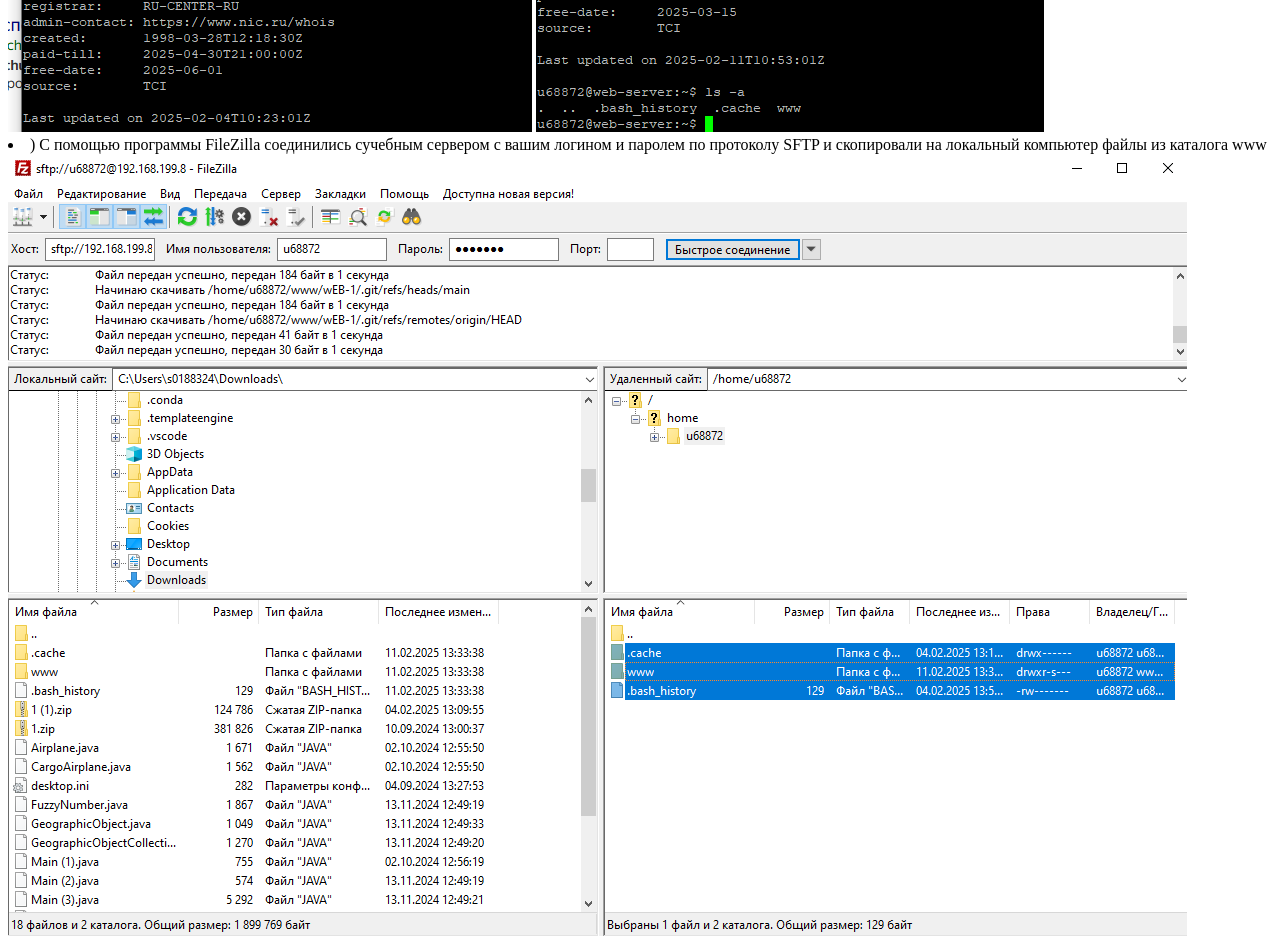
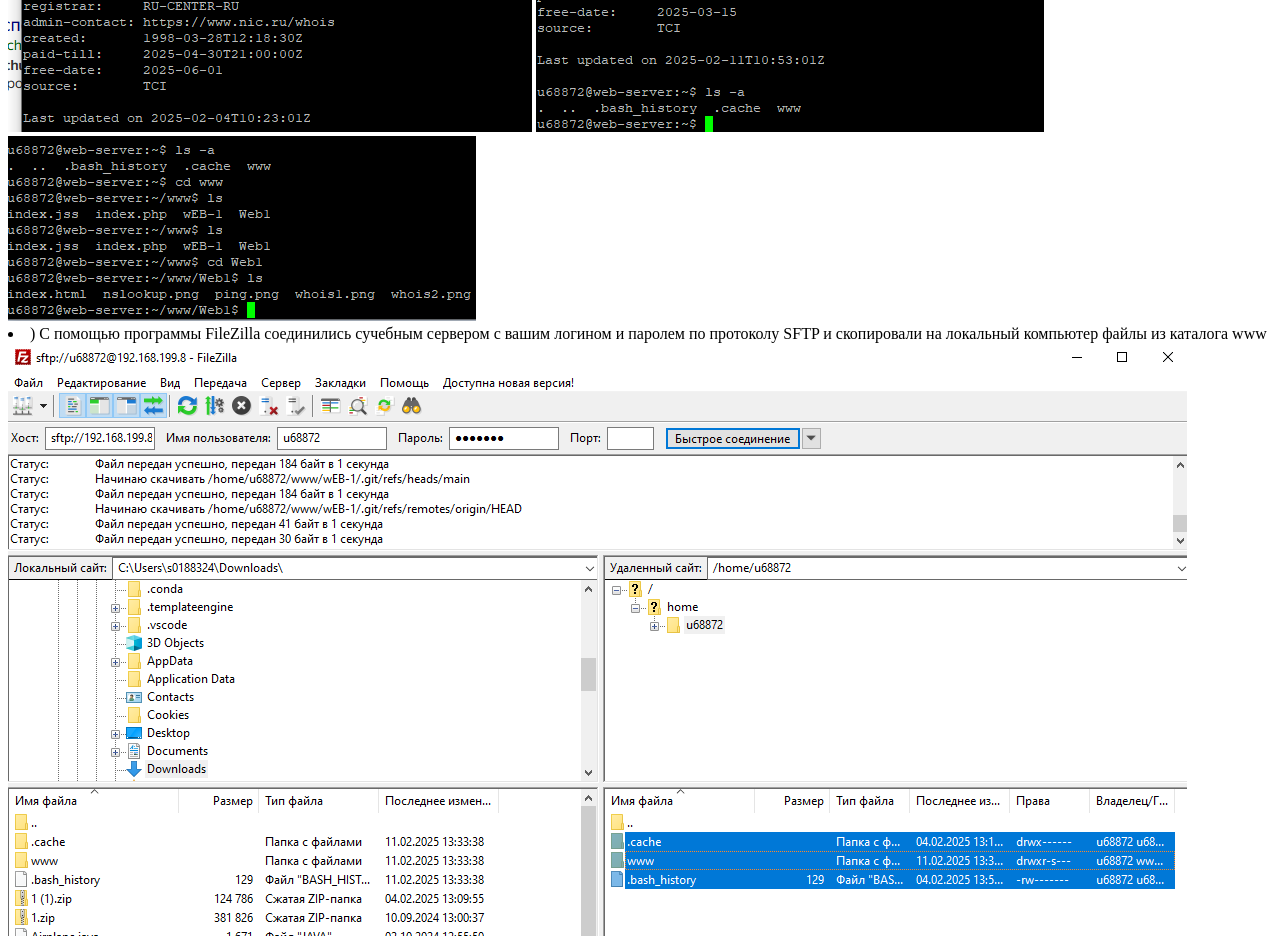
Before and after one commit to prettyTIpocTo/Web1, a plain HTML site: page index.html in a window 1280 px wide. Shown: the part 1100-2036 px from the top of the page. Drawn offline with Linux system fonts and the light colour scheme.

Commit message:
index.html

```diff
--- a/index.html
+++ b/index.html
@@ -21,6 +21,7 @@
      - Статус домена</li>
     <img src="whois1.png">
     <img src="whois2.png">
+    <img src="www.png">
     <li>) С помощью программы FileZilla соединились сучебным сервером с вашим логином и паролем по протоколу SFTP и скопировали на локальный компьютер файлы из каталога www</li>
     <img src="filezil.png">
 </body>
```
